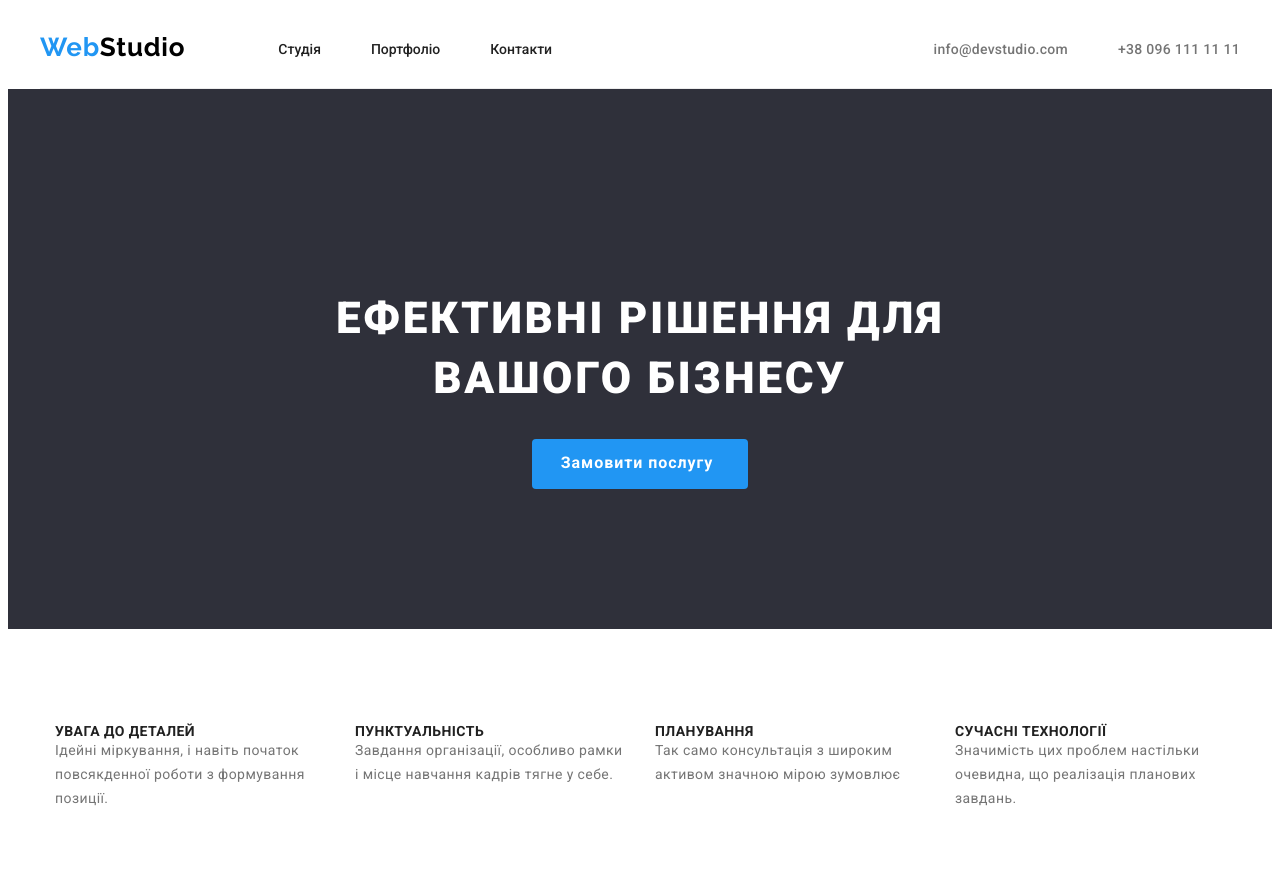
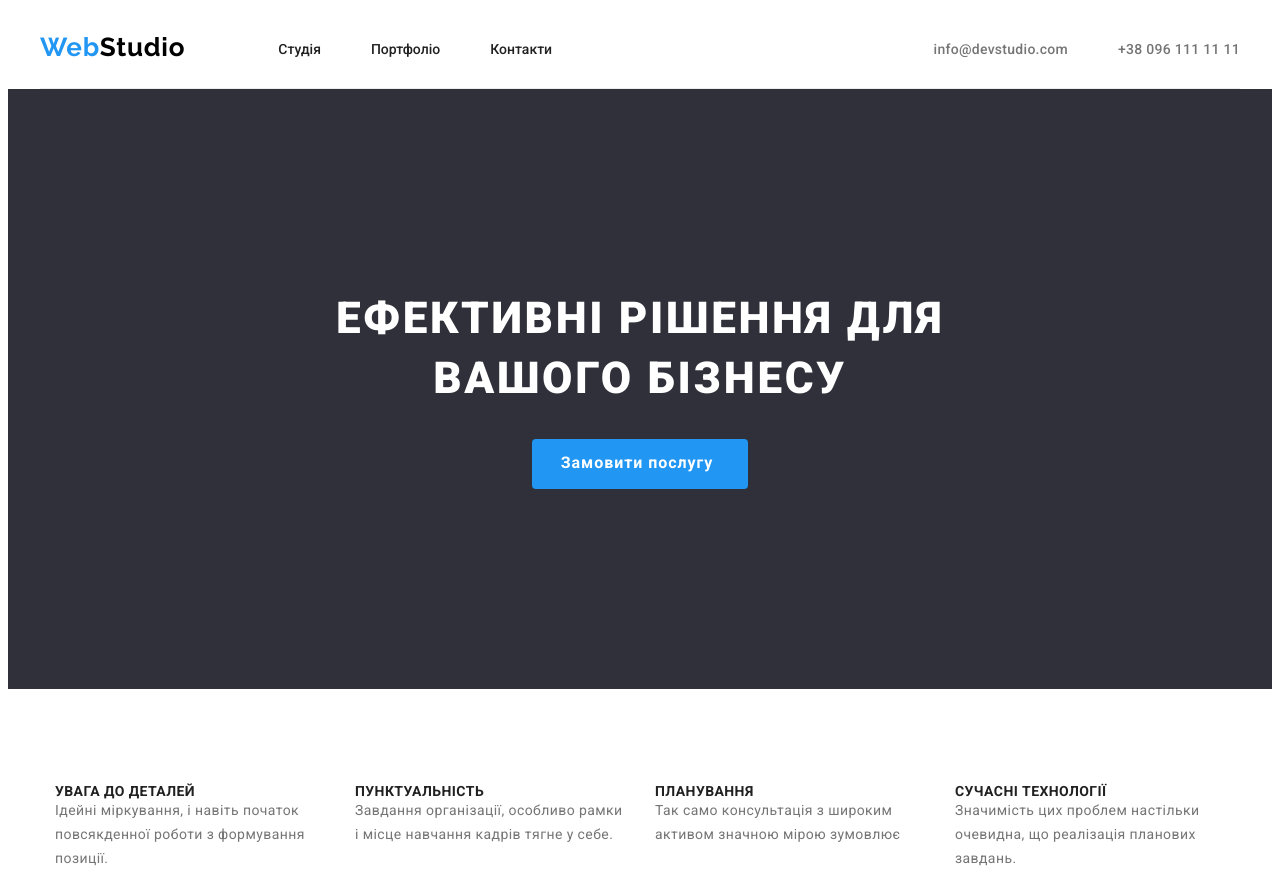
Before and after one commit to Diana323/goit-markup-hw-03, a plain HTML site: page index.html in a window 1280 px wide. Shown: the top 874 px of the page. Drawn offline with Linux system fonts and the light colour scheme.

Commit message:
dz3 задані розміри секції, додано бордер

```diff
--- a/css/styles.css
+++ b/css/styles.css
@@ -35,11 +35,9 @@ h1,h2,h3,h4,h5,h6,p,ul {
 
 .section-main {
 
-height: 540px;
+    height: 600px;
     text-transform: uppercase;
-
     text-align: center;
-
 
     background: #2F303A;
     letter-spacing: 0.06em;
@@ -57,7 +55,7 @@ height: 540px;
     padding-bottom: 30px;
     letter-spacing: 0.06em;
 
-width: 696px;
+    width: 695px;
 
     color: #FFFFFF;
 }
@@ -283,8 +281,6 @@ a.logo {
     width: 1200px;
     padding-left: 25px;
 }
-
-
 
 .footer-logo {
     padding-bottom: 20px;
@@ -513,8 +509,6 @@ padding-right: 15px;
     font-weight: 700;
     font-size: 18px;
     line-height: 2.0;
-    /* identical to box height, or 200% */
-
     letter-spacing: 0.06em;
 
     color: #212121;
```
Lines whose indentation alone changed are shown as unchanged.
